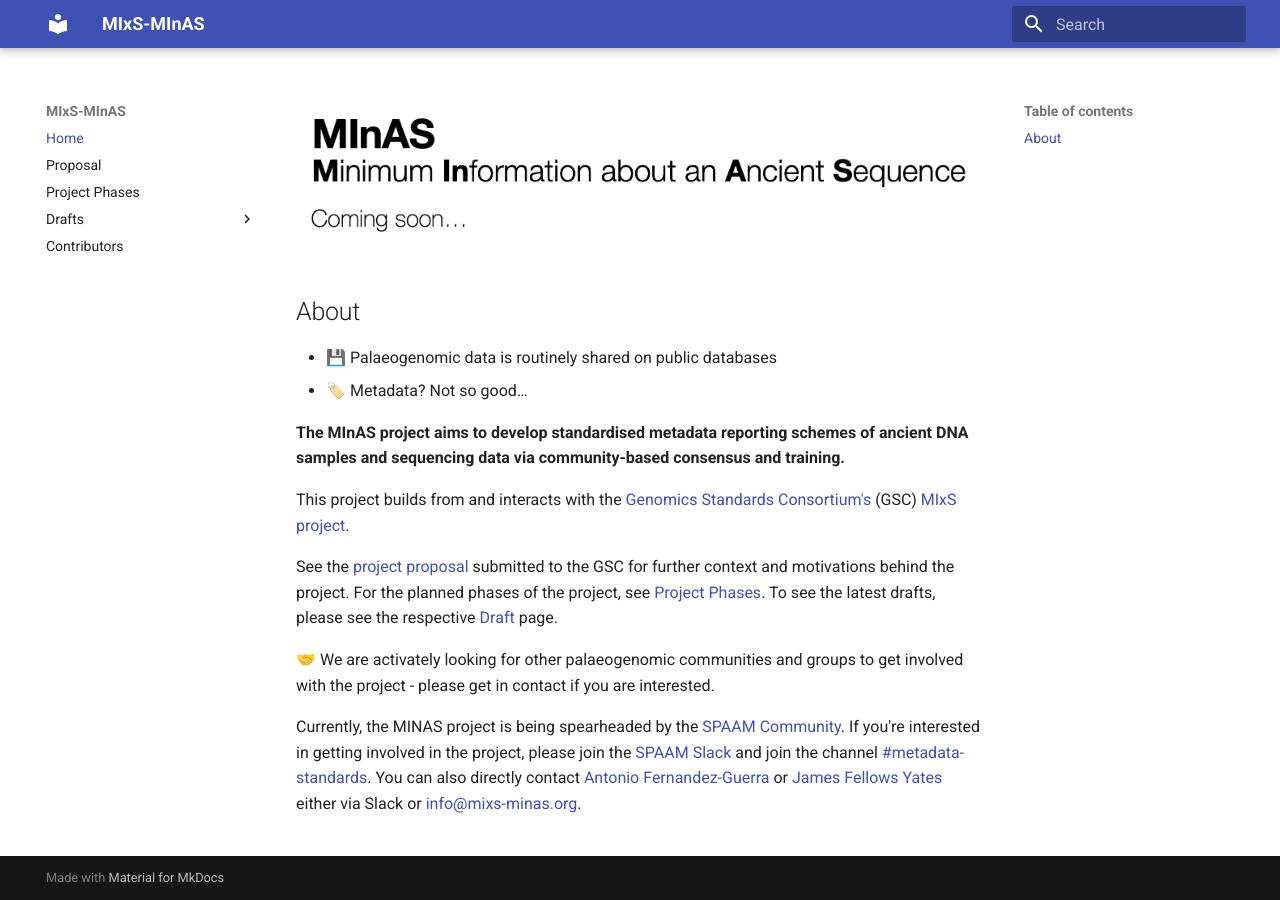
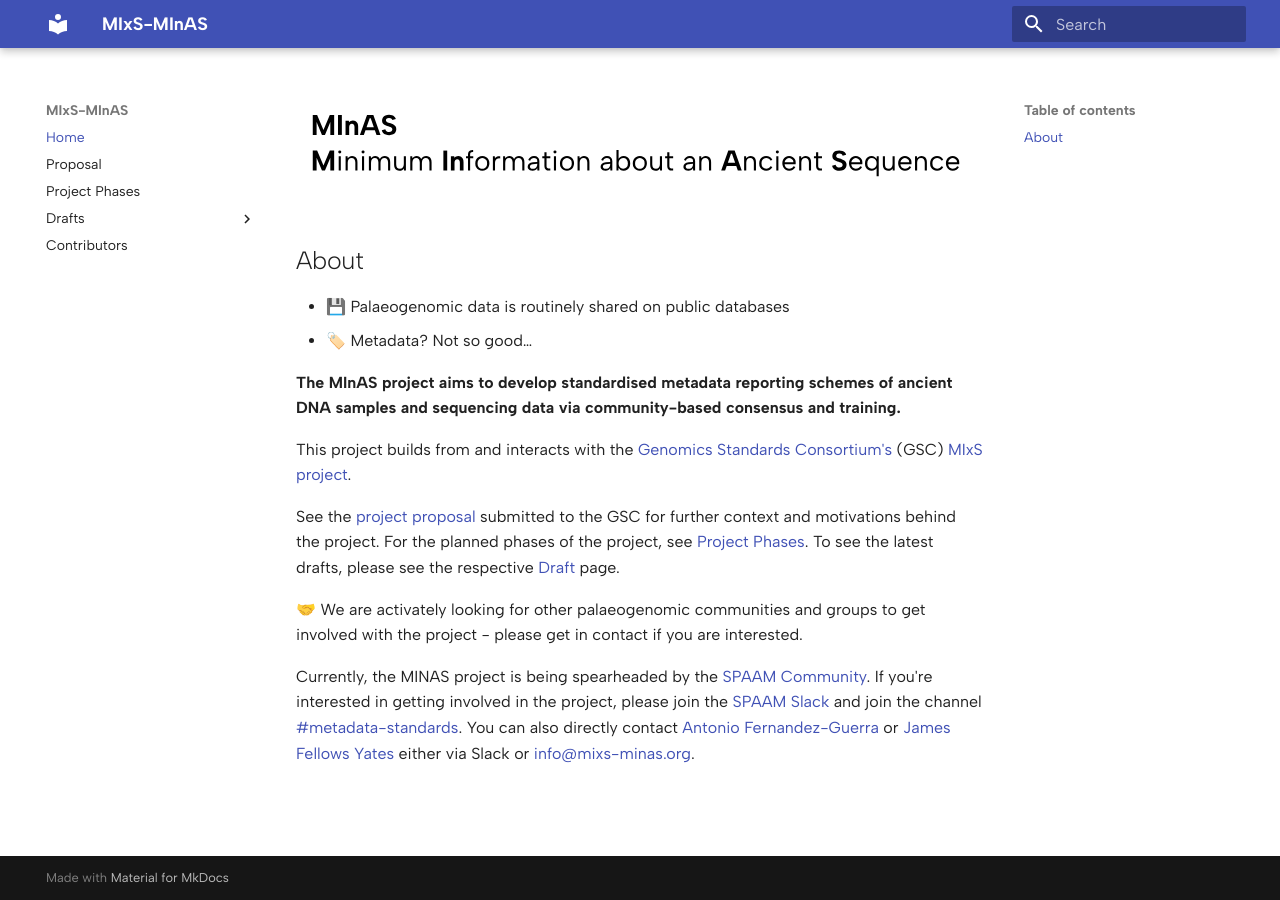
Before and after one commit to MIxS-MInAS/MIxS-MInAS.github.io, an MkDocs documentation site: the page built from docs/index.md, in a window 1280 px wide. Built offline with MkDocs 1.6.1 and Material for MkDocs 9.7.7, drawn with Linux system fonts in a browser that asks for light colours; comment, search, counter and statistics services are not loaded.

Commit message:
Font updates

```diff
--- a/docs/index.md
+++ b/docs/index.md
@@ -1,4 +1,4 @@
-# ![Interim MInAS logo](assets/images/minas.png)
+# ![Interim MInAS logo](assets/images/banner_object.svg)
 
 ## About
 
--- a/mkdocs.yml
+++ b/mkdocs.yml
@@ -11,7 +11,10 @@ nav:
     - "MInAS Checklists": drafts/minas-submission-packages.md
     - "Deprecated": drafts/draft.md
   - Contributors: contributors.md
-theme: material
+theme:
+  name: material
+  font:
+    text: Albert Sans
 markdown_extensions:
   - pymdownx.superfences
   - pymdownx.tabbed:
```
Also changed, not shown: docs/assets/images/banner.png (added), docs/assets/images/banner.svg (added), docs/assets/images/banner_object.svg (added).
